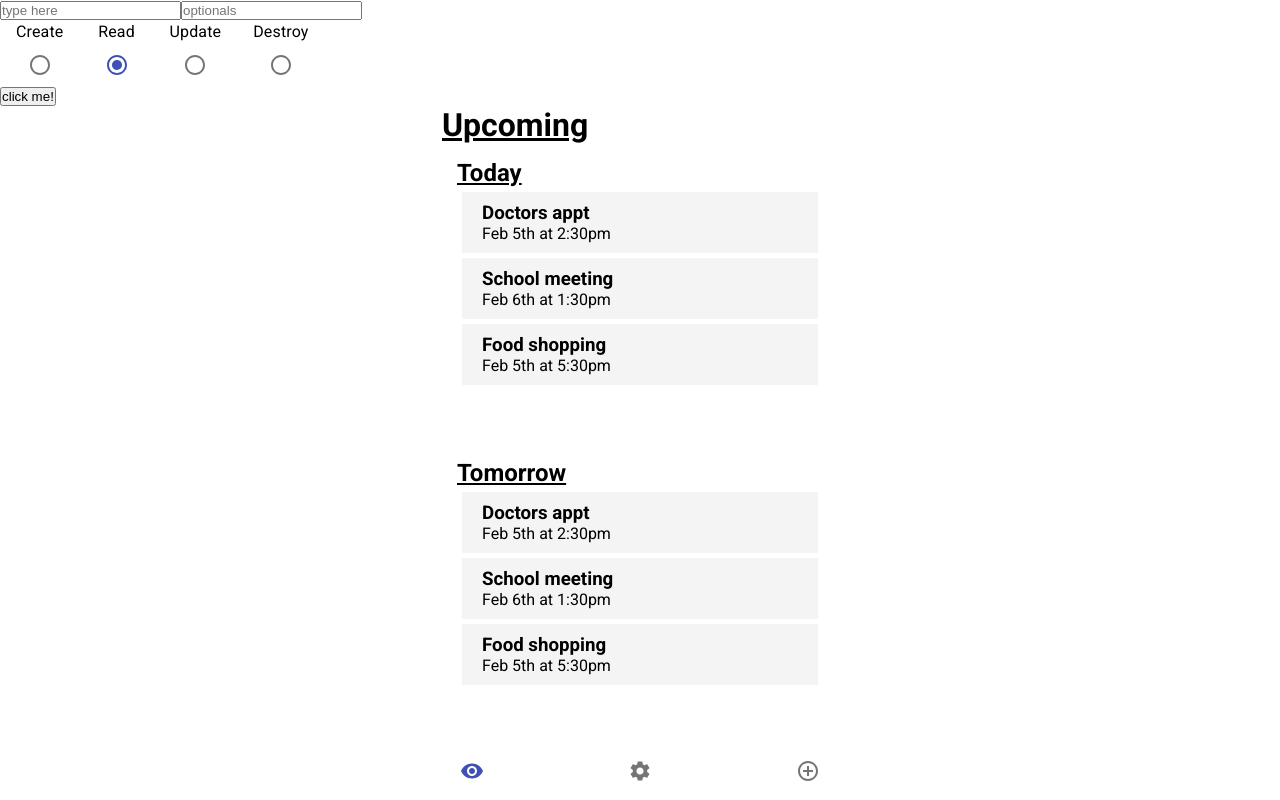
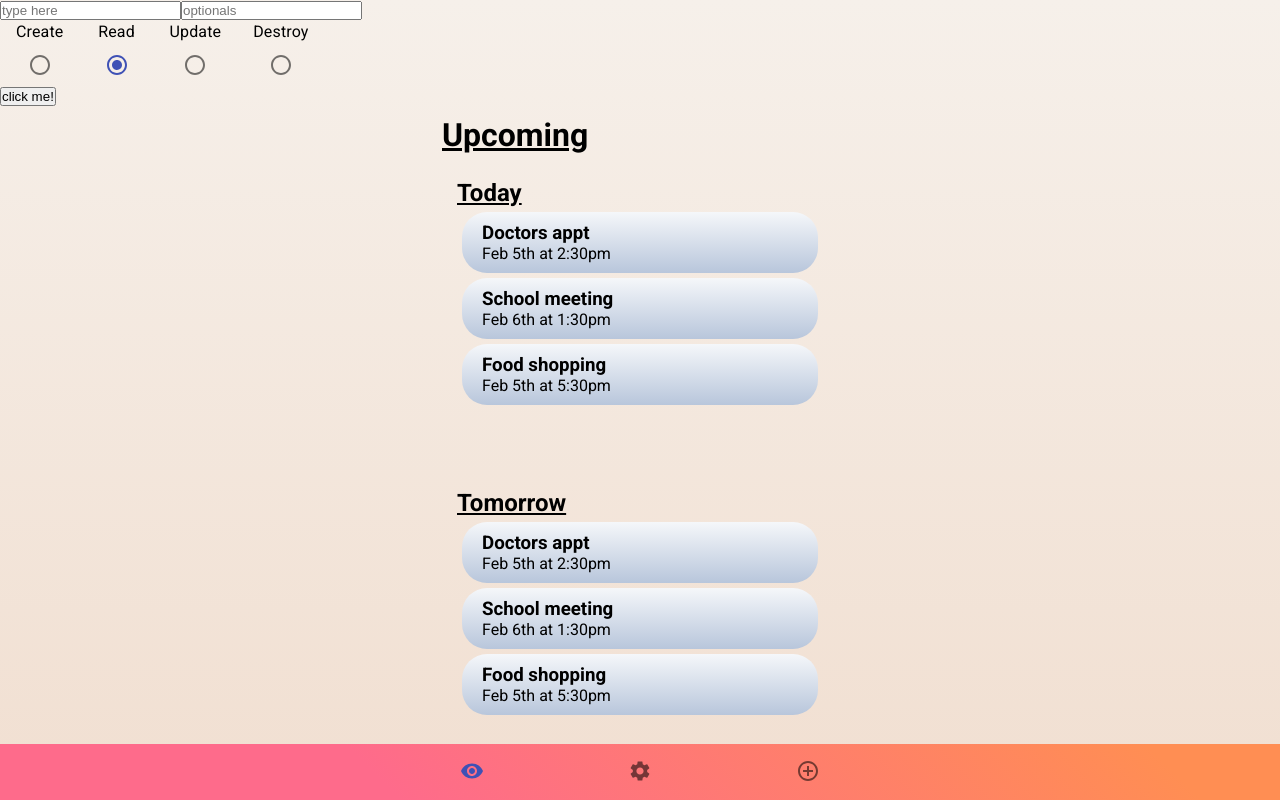
Before and after one commit to indomie858/todolist-react, a React (Create React App) app: page / in a window 1280 px wide. Built offline with nearby package versions, Linux system fonts and the light colour scheme.

Commit message:
added some stylings to lists and layout

```diff
--- a/src/App.js
+++ b/src/App.js
@@ -26,16 +26,7 @@ const App = () => {
       <TestComponent />
       {/* main container for ui */}
       <Container maxWidth="xs">
-        <BrowserRouter>
-          <Switch>
-            <Route path="/">
-              <Home />
-            </Route>
-            <Route path="/preferences">
-              <Preferences />
-            </Route>
-          </Switch>
-        </BrowserRouter>
+        <Home />
       </Container>
     </>
   );
--- a/src/components/BottomNavBar.js
+++ b/src/components/BottomNavBar.js
@@ -9,6 +9,7 @@ import ControlPointIcon from '@material-ui/icons/ControlPoint';
 
 const useStyles = makeStyles({
     root: {
+        background: 'linear-gradient(45deg, #FE6B8B 30%, #FF8E53 90%)',
         width: '100%',
         position: 'fixed',
         bottom: 0,
--- a/src/index.css
+++ b/src/index.css
@@ -8,6 +8,9 @@
 
 body {
   font-family: 'Roboto', sans-serif;
+  background: linear-gradient(#f6f0ea, #f1dfd1);
+  min-height: 100vh;
+  overflow: auto;
 }
 
 h1,
@@ -17,24 +20,27 @@ h2 {
 
 /* container for all lists */
 .mainContainer {
+  padding: 10px 0;
   /* bottom margin to make sure contents aren't covered by bottom nav bar */
   margin-bottom: 40px;
 }
 
 /* task list container sizing */
 .listContainer {
-  margin: 0px auto;
+  /* background: linear-gradient(#7c98b3 , #637081  ); */
+  margin: 10px auto;
   overflow: auto;
   min-height: 300px;
   padding: 15px;
-  border-radius: 5px;
+  border-radius: 15px;
 }
 
 /* styling for individual tasks */
 .task {
-  background: #f4f4f4;
+  background: linear-gradient(#f5f7fa, #b8c6db);
   margin: 5px;
   padding: 10px 20px;
+  border-radius: 25px;
   cursor: pointer;
 }
 
```
